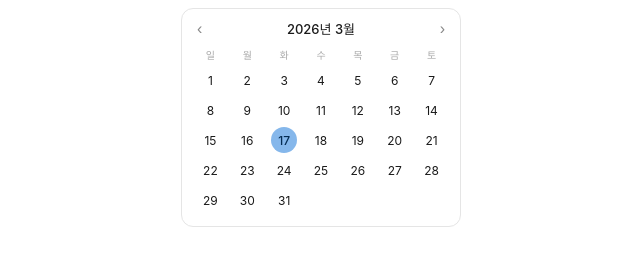
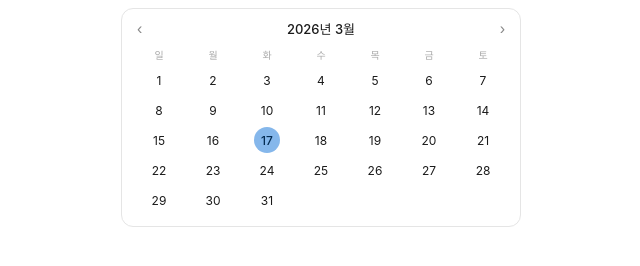
Before and after one commit to git-psj/calendar-widget, a plain HTML site: page index.html in a window 1280 px wide. Shown: the whole page, without its empty margins (319-959 px from the left). Drawn offline with Linux system fonts and the light colour scheme; no server answers.

Commit message:
Update index.html

```diff
--- a/index.html
+++ b/index.html
@@ -12,9 +12,11 @@
       display: flex;
       justify-content: center;
       padding: 8px;
+      margin: 0;
     }
     .cal {
-      width: 280px;
+      width: 100%;
+      max-width: 400px;
       background: #fff;
       border: 1px solid #e5e5e5;
       border-radius: 12px;
```
